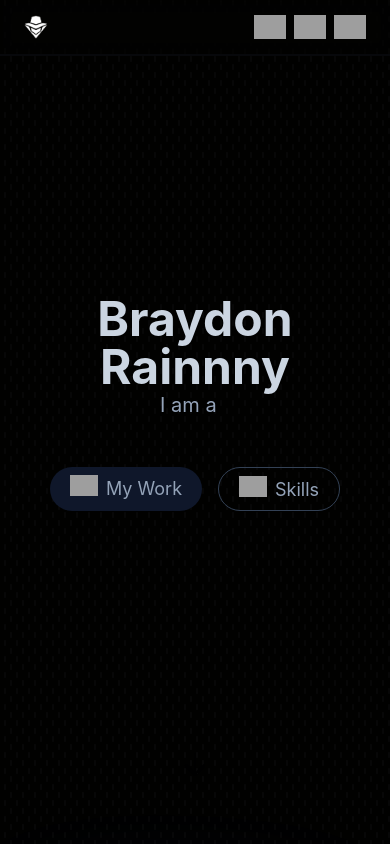
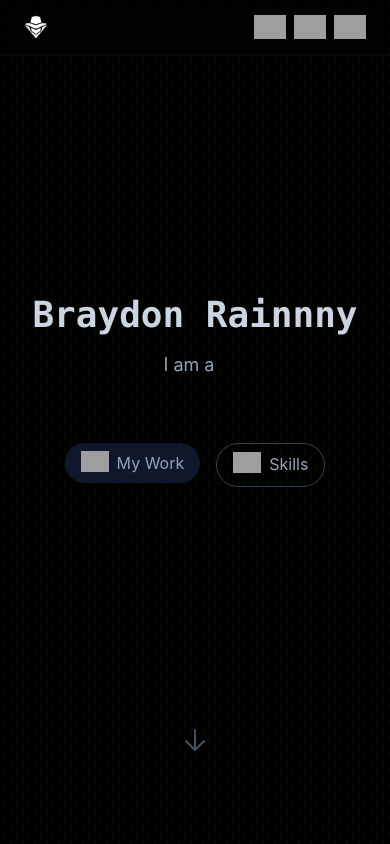
Before and after one commit to Rainnny7/Personal-Website, a Next.js app: page / in a window 390 px wide. Shown: the top 844 px of the page. Built offline with nearby package versions, Linux system fonts and the light colour scheme; no server answers; grey boxes are pictures that could not be loaded.

Commit message:
Make the hero component more responsive

```diff
--- a/src/components/hero.jsx
+++ b/src/components/hero.jsx
@@ -18,14 +18,14 @@ export default function Hero() {
 		<FadeUpAnimation y={70} animation={1.4}>
 			<div className="flex flex-col items-center justify-between h-screen gap-3 px-6 text-center -mt-14">
 				{/* Top */}
-				<div className="mt-[35vh] sm:mt-[40vh]">
+				<div className="flex flex-col gap-4 mt-[35vh] sm:mt-[40vh]">
 					{/* Name */}
-					<a className="text-5xl font-bold text-slate-300">
+					<a className="font-mono text-4xl font-bold sm:text-6xl text-slate-300">
 						{config.hero.header}
 					</a>
 
 					{/* Typewriter */}
-					<a className="flex flex-wrap justify-center text-xl text-center text-slate-400 md:text-3xl">
+					<a className="flex flex-wrap justify-center text-lg text-center text-slate-400 sm:text-3xl">
 						<span>I am a &#8203;</span>
 						<Typewriter
 							onInit={(typewriter) => {
@@ -47,10 +47,10 @@ export default function Hero() {
 								<a key={index} href={button.link}>
 									<ScaleUpHoverAnimation>
 										<button
-											className={`flex gap-2 px-5 py-2 text-lg rounded-full text-slate-400 ${
+											className={`flex gap-2 px-4 sm:px-7 py-2 sm:py-3 text-md sm:text-lg rounded-full text-slate-400 ${
 												button.primary
 													? "bg-slate-900"
-													: "h-11 border border-slate-700"
+													: "h-11 sm:h-[3.25rem] border border-slate-700"
 											}`}
 										>
 											{button.icon && (
@@ -72,9 +72,9 @@ export default function Hero() {
 				</div>
 
 				{/* Bouncing Arrow */}
-				<div className="mb-14 animate-bounce">
-					<ArrowSmallDownIcon width={32} fill="white" />
-				</div>
+				<a className="mb-20 cursor-pointer animate-bounce" href="#intro">
+					<ArrowSmallDownIcon className="text-slate-500/70" width={32} />
+				</a>
 			</div>
 		</FadeUpAnimation>
 	);
```
